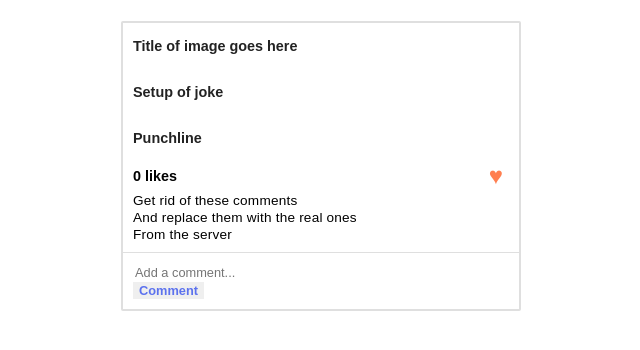
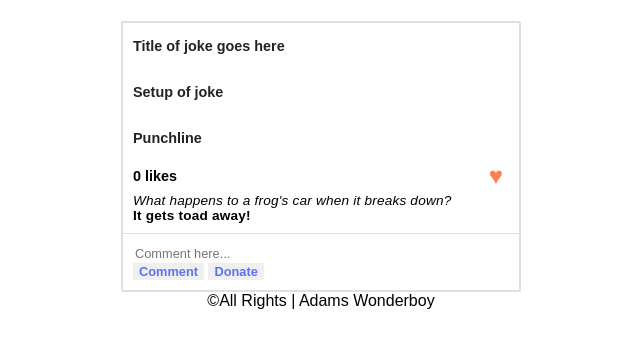
Before and after one commit to adamswonder/RealFunGi, a plain HTML site: page index.html in a window 1280 px wide. Shown: the part 308-658 px from the top of the page, without its empty margins (319-959 px from the left). Drawn offline with Linux system fonts and the light colour scheme; no server answers.

Commit message:
adds footer section

```diff
--- a/index.html
+++ b/index.html
@@ -11,12 +11,12 @@
 
 </head>
 
-<body>
+<body onload=todayDate()>
     <div class="fullscreen-bg">
         <video loop muted autoplay class="fullscreen-bg_video">
-             <source src="./assets/images/club-landing.mp4" type="video/mp4">
+            <source src="./assets/images/club-landing.mp4" type="video/mp4">
         </video>
-   </div>
+    </div>
     <!-- dadjokeapproved logo -->
     <h1>Realfungi</h1>
     <img src="/assets/images/dad.png" alt="dadsaysjoke" class="logo">
@@ -24,7 +24,7 @@
     <!-- image card -->
     <div class="image-container">
         <div class="image-card">
-            <h2 id="card-title" class="title">Title of image goes here</h2>
+            <h2 id="card-title" class="title">Title of joke goes here</h2>
             <h2 id="title" class="title">Setup of joke</h2>
             <h2 id="punchline" class="title">Punchline</h2>
             <div class="likes-section">
@@ -32,17 +32,26 @@
                 <button id="like-button" class="like-button">♥</button>
             </div>
             <ul id="comments-list" class="comments">
-                <li>Get rid of these comments</li>
-                <li>And replace them with the real ones</li>
-                <li>From the server</li>
+                <li><em>What happens to a frog's car when it breaks down?</em></br>
+                    <strong>It gets toad away!</strong>
+                </li>
             </ul>
             <form id="comment-form" class="comment-form">
-                <input class="comment-input" type="text" name="comment" id="comment" placeholder="Add a comment..." />
+                <input class="comment-input" type="text" name="comment" id="comment"
+                    placeholder="Comment here..." /><br>
                 <button class="comment-button" type="submit">Comment</button>
+                <button class="comment-button" type="click" id="donate">Donate</button>
             </form>
         </div>
     </div>
-<script src="/assets/main.js"></script>
+    <!-- End of image card -->
+    <!-- copyright -->
+    <footer>
+        <div class="image-container" id="da">
+            <p>&copy;<em id="date"></em>All Rights &#124; Adams Wonderboy</p>
+        </div>
+    </footer>
+    <script src="/assets/main.js"></script>
 </body>
 
 </html>
```
